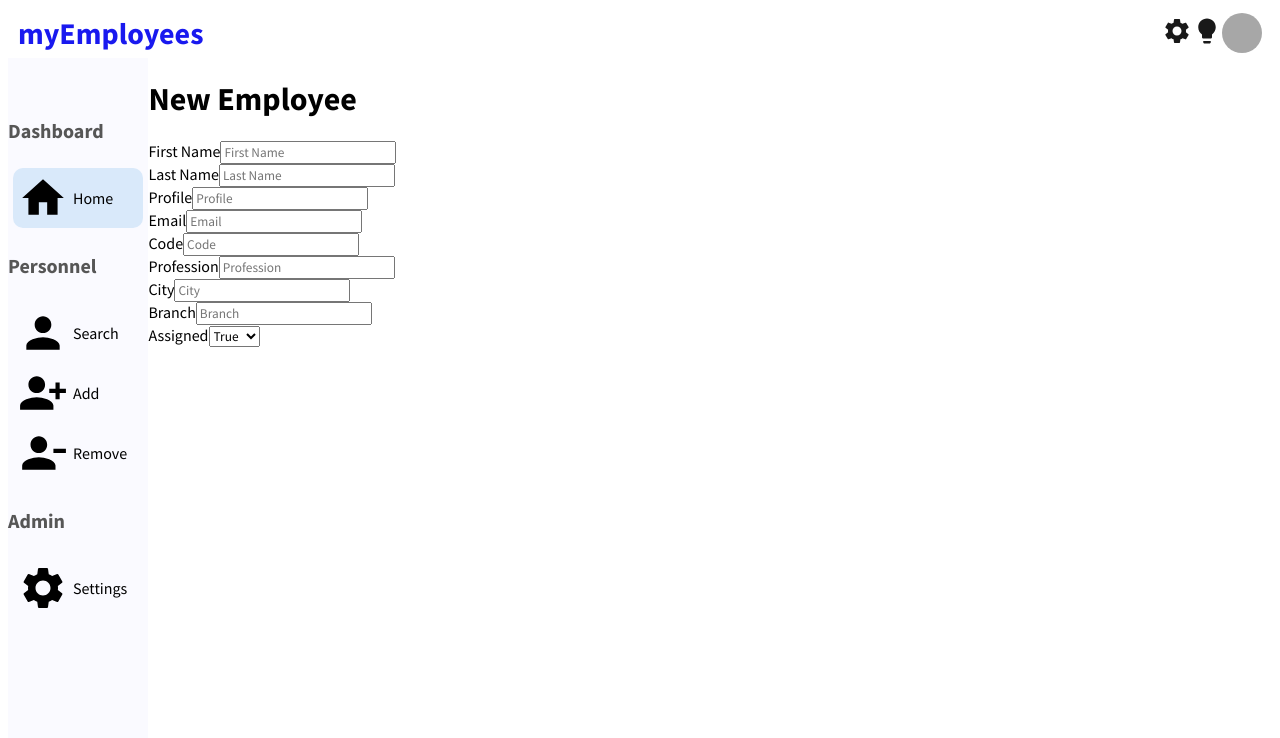
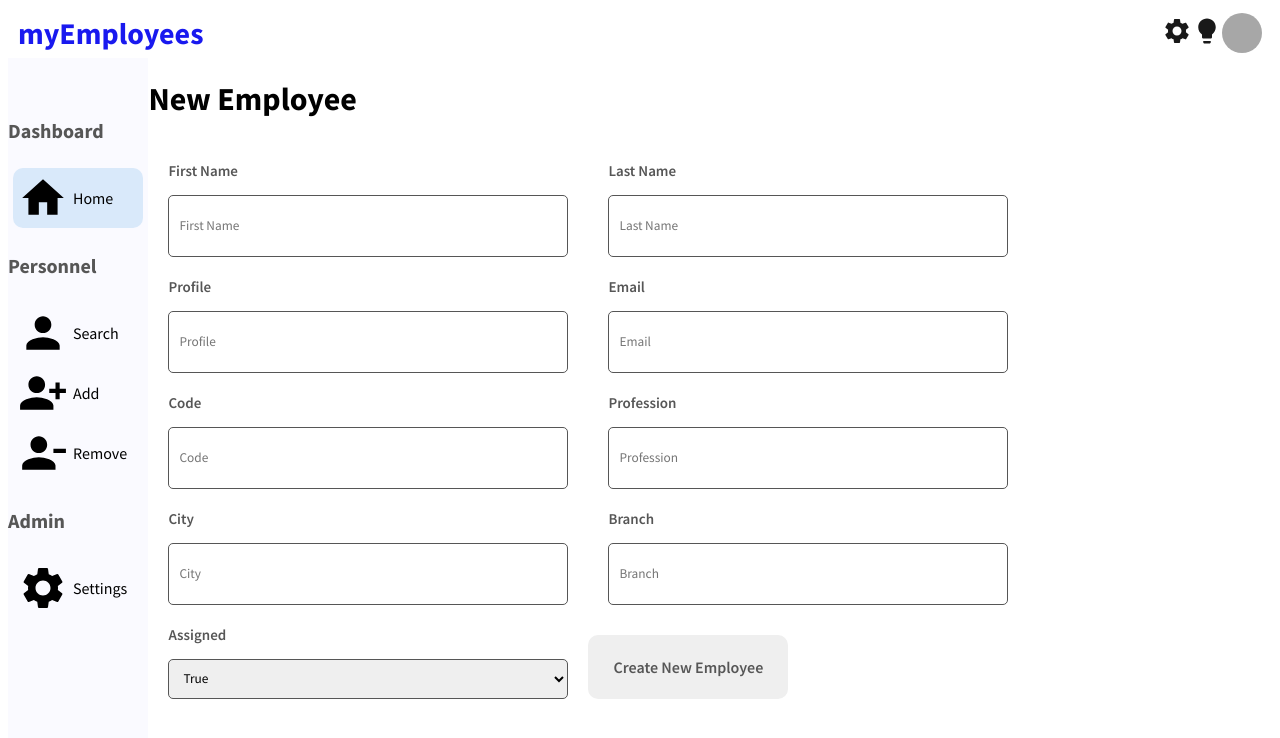
Before and after one commit to justinklam/myEmployees, a React (Create React App) app: page /newEmployee in a window 1280 px wide. Shown: the top 738 px of the page. Built offline with nearby package versions, Linux system fonts and the light colour scheme; grey boxes are pictures that could not be loaded.

Commit message:
add styling for new user form inputs and button

```diff
--- a/src/pages/newEmployee/NewEmployee.jsx
+++ b/src/pages/newEmployee/NewEmployee.jsx
@@ -45,6 +45,7 @@ const NewEmployee = () => {
             <option value="false">False</option>
           </select>
         </div>
+        <button className="newEmployeeBtn">Create New Employee</button>
       </form>
     </div>
   );
--- a/src/pages/newEmployee/newEmployee.css
+++ b/src/pages/newEmployee/newEmployee.css
@@ -1,3 +1,50 @@
 .newEmployee {
   flex: 8;
 }
+
+.newEmployeeForm {
+  display: flex;
+  flex-wrap: wrap;
+}
+
+.newEmployeeItem {
+  display: flex;
+  flex-direction: column;
+  width: 400px;
+  margin-top: 20px;
+  margin-right: 20px;
+  margin-left: 20px;
+}
+
+.newEmployeeItem > label {
+  font-size: 15px;
+  font-weight: 600;
+  margin-bottom: 15px;
+  color: rgb(86, 86, 86);
+}
+
+.newEmployeeItem > input {
+  height: 40px;
+  border: 1px solid rgb(86, 86, 86);
+  border-radius: 5px;
+  padding: 10px;
+}
+
+.newEmployeeItem > select {
+  height: 40px;
+  border: 1px solid rgb(86, 86, 86);
+  border-radius: 5px;
+  padding: 10px;
+}
+
+.newEmployeeBtn {
+  width: 200px;
+  cursor: pointer;
+  border: none;
+  border-radius: 10px;
+  padding: 5px 10px;
+  color: rgb(86, 86, 86);
+  font-size: 16px;
+  font-weight: 600;
+  margin-top: 30px;
+}
```
